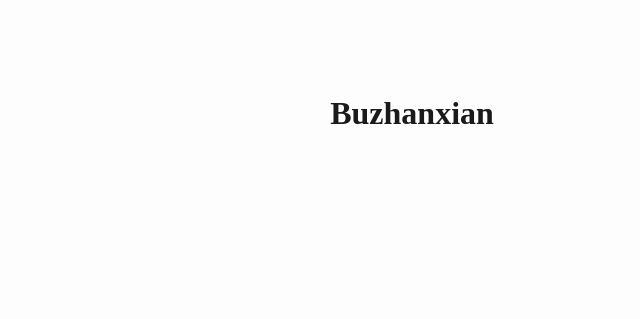
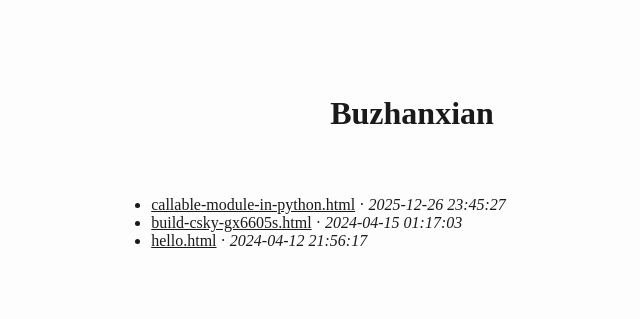
Before and after one commit to aisk/aisk.github.io, a plain HTML site: page index.html in a window 1280 px wide. Shown: the whole page, without its empty margins (228-868 px from the left). Drawn offline with Linux system fonts and the light colour scheme.

Commit message:
Fix index.md build

```diff
--- a/index.html
+++ b/index.html
@@ -172,6 +172,14 @@
 <header id="title-block-header">
 <h1 class="title">Buzhanxian</h1>
 </header>
-
+<ul>
+<li><a
+href="posts/callable-module-in-python.html">callable-module-in-python.html</a>
+· <em>2025-12-26 23:45:27</em></li>
+<li><a href="posts/build-csky-gx6605s.html">build-csky-gx6605s.html</a>
+· <em>2024-04-15 01:17:03</em></li>
+<li><a href="posts/hello.html">hello.html</a> · <em>2024-04-12
+21:56:17</em></li>
+</ul>
 </body>
 </html>
```
Also changed, not shown: 3 other files.
